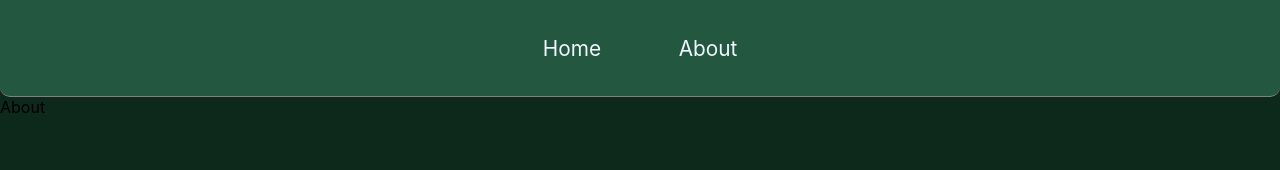
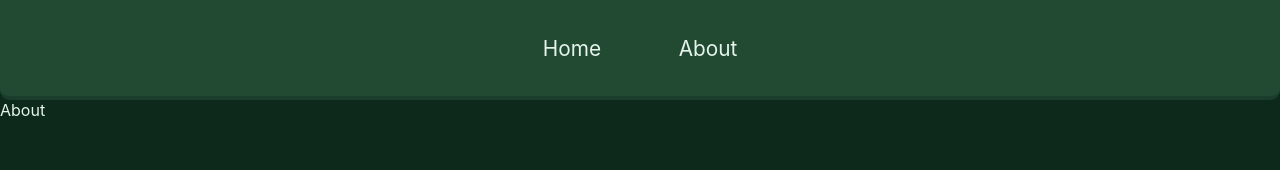
Before and after one commit to e-luca/nexus, a React (Create React App) app: page /about in a window 1280 px wide. Shown: the top 170 px of the page. Built offline with nearby package versions, Linux system fonts and the light colour scheme.

Commit message:
Add page theme and card component

```diff
--- a/src/App.css
+++ b/src/App.css
@@ -1,3 +1,28 @@
+:root {
+  /* ---- Background colors ---- */
+  --color-bg: #0d291b;
+  --color-bg-secondary: #143828;
+  --color-accent-bg: #1f4d37;
+  --color-surface: #224a33;
+
+  /* ---- Text colors ---- */
+  --color-text-primary: #e6f4ec;
+  --color-text-secondary: #b6d1c3;
+  --color-text-disabled: #789c89;
+
+  /* ---- Button and Border colors ---- */
+  --color-btn-primary: #2ab573;
+  --color-btn-primary-hover: #25a268;
+  --color-btn-secondary: #1f4d37;
+  --color-border: #1b3e2c;
+
+  /* ---- Highlights colors ---- */
+  --color-highlight: #53dfa6;
+  --color-error: #e57373;
+  --color-success: #4caf50;
+}
+
 body {
-  background-color: #0d291b;
+  background-color: var(--color-bg);
+  color: var(--color-text-primary);
 }
--- a/src/components/navBar/NavBar.css
+++ b/src/components/navBar/NavBar.css
@@ -1,6 +1,6 @@
 section {
-  background-color: #23573f;
-  border-bottom: 0.1em solid #808080;
+  background-color: var(--color-surface);
+  border-bottom: 0.3em solid var(--color-border);
   border-bottom-left-radius: 10px;
   border-bottom-right-radius: 10px;
 }
@@ -15,7 +15,7 @@ nav {
 }
 
 .nav-item {
-  color: aliceblue;
+  color: var(--color-text-primary);
   font-size: 1.3em;
   margin: 1em 0;
   width: 5em;
```
Also changed, not shown: src/components/common/card/Card.css (added, +48 -0 lines), src/components/common/card/Card.tsx (added, +23 -0 lines).
